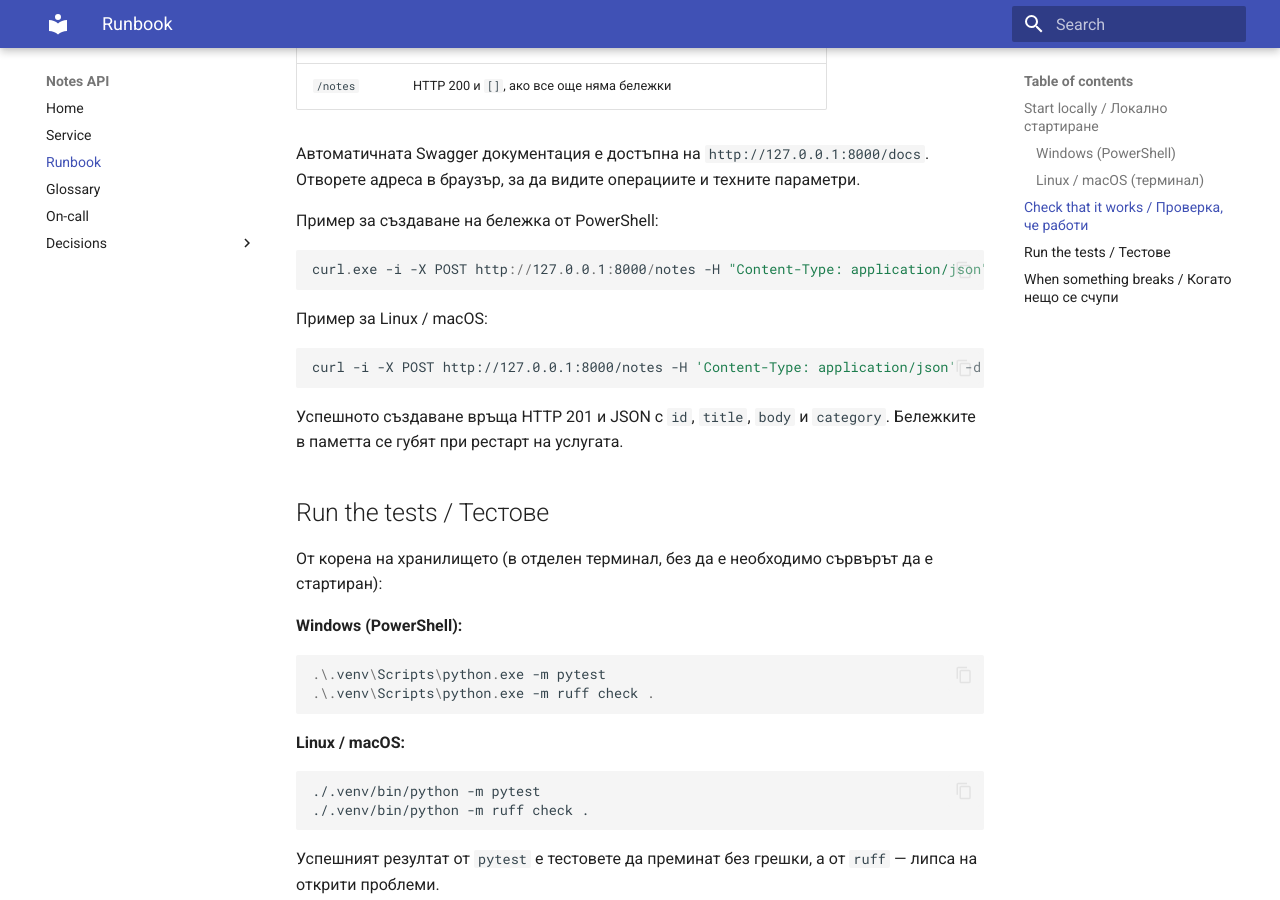
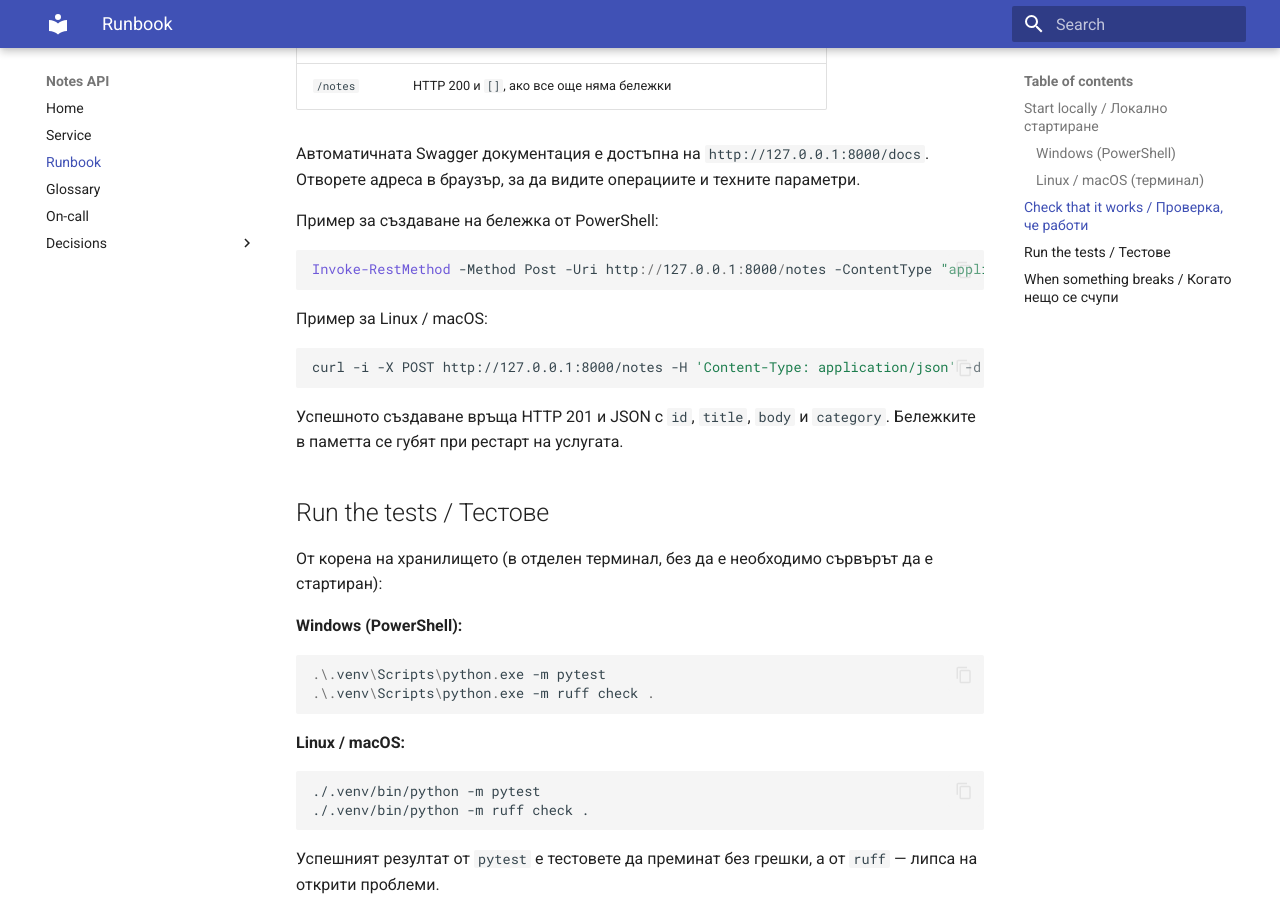
Before and after one commit to Tedi077/devops-lab-02, an MkDocs documentation site: the page built from docs/runbook.md, in a window 1280 px wide and 900 px high, scrolled down 1481 px. Built offline with MkDocs 1.6.1 and Material for MkDocs 9.7.7, drawn with Linux system fonts in a browser that asks for light colours.

Commit message:
docs: use reliable PowerShell JSON request for notes (T04)

````diff
--- a/docs/runbook.md
+++ b/docs/runbook.md
@@ -67,7 +67,7 @@ curl -i http://127.0.0.1:8000/notes
 Пример за създаване на бележка от PowerShell:
 
 ```powershell
-curl.exe -i -X POST http://127.0.0.1:8000/notes -H "Content-Type: application/json" -d '{\"title\":\"Test note\",\"body\":\"Hello\"}'
+Invoke-RestMethod -Method Post -Uri http://127.0.0.1:8000/notes -ContentType "application/json" -Body '{"title":"Test note","body":"Hello"}'
 ```
 
 Пример за Linux / macOS:
````
